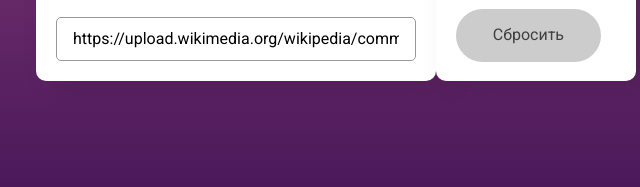
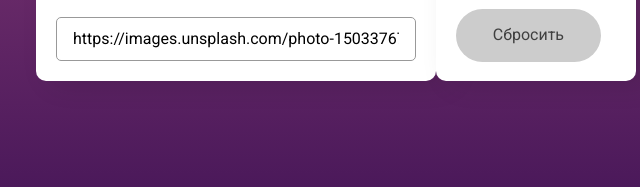
Before and after one commit to Anton-Shvetc/PhotoFilter, a plain HTML site: page index.html in a window 1280 px wide. Shown: the part 506-693 px from the top of the page, 304-944 px from the left. Drawn offline with Linux system fonts and the light colour scheme.

Commit message:
Update index.html

```diff
--- a/index.html
+++ b/index.html
@@ -14,7 +14,7 @@
 <div class="app">
   <div class="box image">
     <img
-      src="https://upload.wikimedia.org/wikipedia/commons/4/49/Elon_Musk_2015.jpg"
+      src="https://images.unsplash.com/photo-1503376780353-7e6692767b70?ixid=MnwxMjA3fDB8MHxwaG90by1wYWdlfHx8fGVufDB8fHx8&ixlib=rb-1.2.1&auto=format&fit=crop&w=1650&q=80"
       alt=""
       id="image"
     >
@@ -24,7 +24,7 @@
         id="img-url"
         type="text"
         placeholder="Введите URL картинки"
-        value="https://upload.wikimedia.org/wikipedia/commons/4/49/Elon_Musk_2015.jpg"
+        value="https://images.unsplash.com/photo-1503376780353-7e6692767b70?ixid=MnwxMjA3fDB8MHxwaG90by1wYWdlfHx8fGVufDB8fHx8&ixlib=rb-1.2.1&auto=format&fit=crop&w=1650&q=80"
       >
     </div>
   </div>
```
